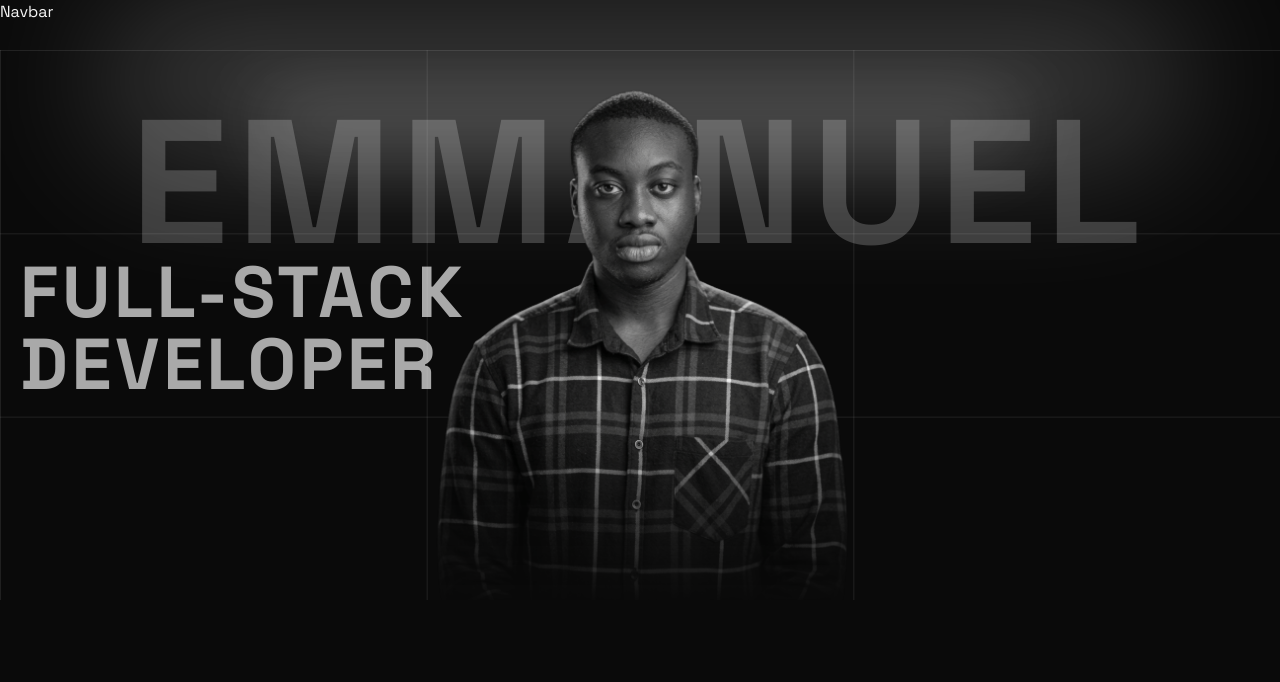
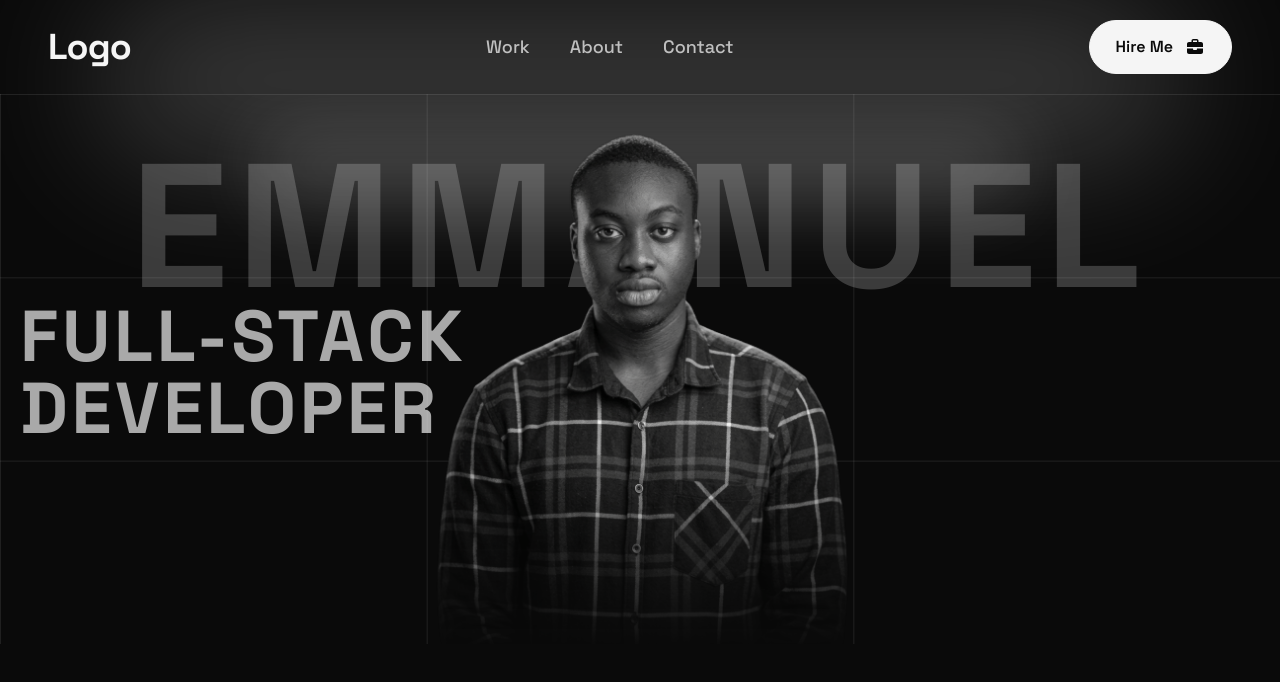
Before and after one commit to PaulEmmanuel8888/New_Portfolio, a React (Vite) app: page / in a window 1280 px wide. Shown: the top 682 px of the page. Built offline with nearby package versions, Linux system fonts and the light colour scheme.

Commit message:
Update Navbar component with links and Hire Me button

```diff
--- a/package.json
+++ b/package.json
@@ -10,6 +10,8 @@
     "preview": "vite preview"
   },
   "dependencies": {
+    "@fortawesome/free-solid-svg-icons": "^7.3.1",
+    "@fortawesome/react-fontawesome": "^3.5.0",
     "@tailwindcss/vite": "^4.3.3",
     "react": "^19.2.8",
     "react-dom": "^19.2.8",
--- a/src/components/Navbar.jsx
+++ b/src/components/Navbar.jsx
@@ -1,6 +1,79 @@
+import { useState } from "react";
+import { FontAwesomeIcon } from "@fortawesome/react-fontawesome";
+import {
+  faBars,
+  faXmark,
+  faBriefcase,
+} from "@fortawesome/free-solid-svg-icons";
+
 const Navbar = () => {
+  const [menuOpen, setMenuOpen] = useState(false);
+
+  const links = [
+    { label: "Work", href: "#work" },
+    { label: "About", href: "#about" },
+    { label: "Contact", href: "#contact" },
+  ];
+
   return (
-    <nav className="relative z-10 min-h-[50px] bg-transparent">Navbar</nav>
+    <nav className="relative z-20 bg-transparent px-5 py-5 sm:px-8 lg:px-12">
+      <div className="mx-auto flex max-w-7xl items-center justify-between">
+        <a href="#" className="text-3xl font-bold tracking-tight sm:text-4xl">
+          Logo
+        </a>
+
+        <div className="hidden items-center gap-10 md:flex">
+          {links.map((link) => (
+            <a
+              key={link.label}
+              href={link.href}
+              className="nav-link text-base font-medium text-white/70 transition-colors duration-300 hover:text-white lg:text-lg"
+            >
+              {link.label}
+            </a>
+          ))}
+        </div>
+
+        <div className="hidden md:block">
+          <a href="#contact" className="hire-button">
+            <span className="hire-button__text">Hire Me</span>
+            <FontAwesomeIcon icon={faBriefcase} className="hire-button__icon" />
+          </a>
+        </div>
+
+        <button
+          type="button"
+          onClick={() => setMenuOpen(!menuOpen)}
+          aria-label={
+            menuOpen ? "Close navigation menu" : "Open navigation menu"
+          }
+          aria-expanded={menuOpen}
+          className="flex h-11 w-11 items-center justify-center text-2xl md:hidden"
+        >
+          <FontAwesomeIcon icon={menuOpen ? faXmark : faBars} />
+        </button>
+      </div>
+
+      {menuOpen && (
+        <div className="mt-5 flex flex-col gap-6 border-t border-white/10 py-6 md:hidden">
+          {links.map((link) => (
+            <a
+              key={link.label}
+              href={link.href}
+              onClick={() => setMenuOpen(false)}
+              className="nav-link w-fit text-lg font-medium text-white/70 transition-colors duration-300 hover:text-white"
+            >
+              {link.label}
+            </a>
+          ))}
+
+          <a href="#contact" className="hire-button">
+            <span className="hire-button__text">Hire Me</span>
+            <FontAwesomeIcon icon={faBriefcase} className="hire-button__icon" />
+          </a>
+        </div>
+      )}
+    </nav>
   );
 };
 
--- a/src/index.css
+++ b/src/index.css
@@ -25,3 +25,73 @@ body {
     100% 33.3333%;
   background-position: center;
 }
+
+.nav-link {
+  position: relative;
+  display: inline-block;
+  width: fit-content;
+}
+
+.nav-link::after {
+  content: "";
+  position: absolute;
+  left: 0;
+  bottom: -6px;
+  width: 100%;
+  height: 1px;
+  background: currentColor;
+  transform: scaleX(0);
+  transform-origin: right;
+  transition: transform 300ms ease;
+}
+
+.nav-link:hover::after,
+.nav-link:focus-visible::after {
+  transform: scaleX(1);
+  transform-origin: left;
+}
+
+.hire-button {
+  position: relative;
+  isolation: isolate;
+  display: inline-flex;
+  align-items: center;
+  justify-content: center;
+  gap: 12px;
+  overflow: hidden;
+  border: 1px solid #f5f5f5;
+  border-radius: 999px;
+  background: #f5f5f5;
+  padding: 14px 26px;
+  color: #0a0a0a;
+  font-size: 16px;
+  font-weight: 600;
+  transition: color 350ms ease;
+}
+
+.hire-button::before {
+  content: "";
+  position: absolute;
+  inset: 0;
+  z-index: -1;
+  border-radius: inherit;
+  background: #0a0a0a;
+  transform: translateX(-101%);
+  transition: transform 350ms ease;
+}
+
+.hire-button:hover::before,
+.hire-button:focus-visible::before {
+  transform: translateX(0);
+}
+
+.hire-button:hover,
+.hire-button:focus-visible {
+  color: #f5f5f5;
+}
+
+.hire-button__text,
+.hire-button__icon {
+  position: relative;
+  z-index: 1;
+}
```
Also changed, not shown: 1 other file (tests, documents, lock files or other folders).
